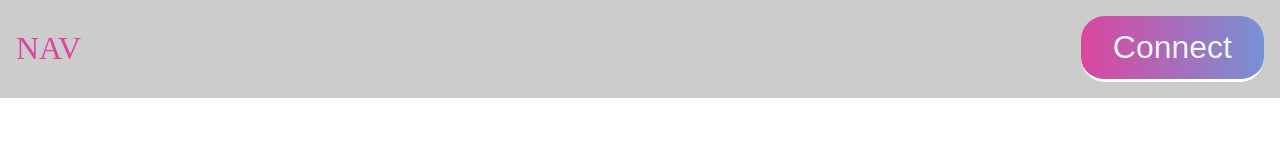
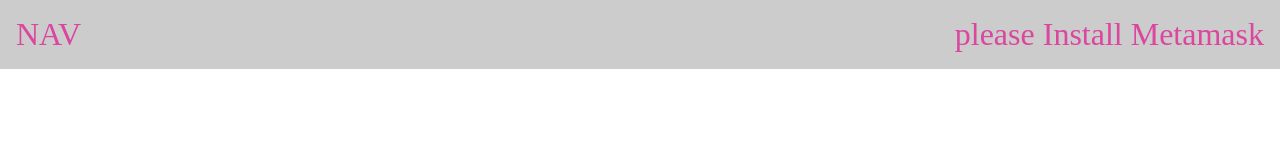
Before and after one commit to Adebobola01/my-Templates, a website: page Nav-Template/index.html in a window 1280 px wide. Drawn offline with Linux system fonts and the light colour scheme.

Commit message:
updated metamask code

```diff
--- a/Nav-Template/src/nav.js
+++ b/Nav-Template/src/nav.js
@@ -33,6 +33,29 @@ const displayAddr = () => {
     connectBtnContainer.innerHTML = addr;
 };
 
+///////////////////////////////////
+/////////////////////
+//initialize
+
+const initialize = () => {
+    const isMetaMaskInstalled = () => {
+        if (window.ethereum) {
+            const { ethereum } = window;
+            console.log(Boolean(ethereum.isMetaMask));
+            return Boolean(ethereum && ethereum.isMetaMask);
+        }
+    };
+
+    const MetaMaskClientCheck = () => {
+        if (!isMetaMaskInstalled()) {
+            connectBtnContainer.innerHTML = "please Install Metamask";
+        }
+    };
+
+    MetaMaskClientCheck();
+};
+
+window.addEventListener("DOMContentLoaded", initialize);
 connectBtn.addEventListener("click", connectWallet);
 wallet.addEventListener("click", async () => {
     await getWalletHandler();
```
Also changed, not shown: Nav-Template/index.html (+0 -1 lines).
